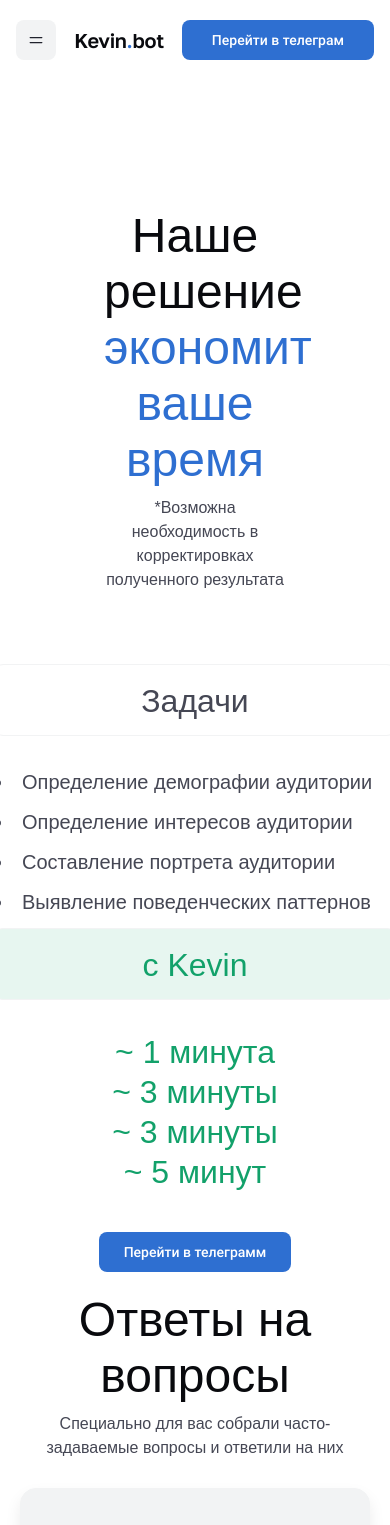
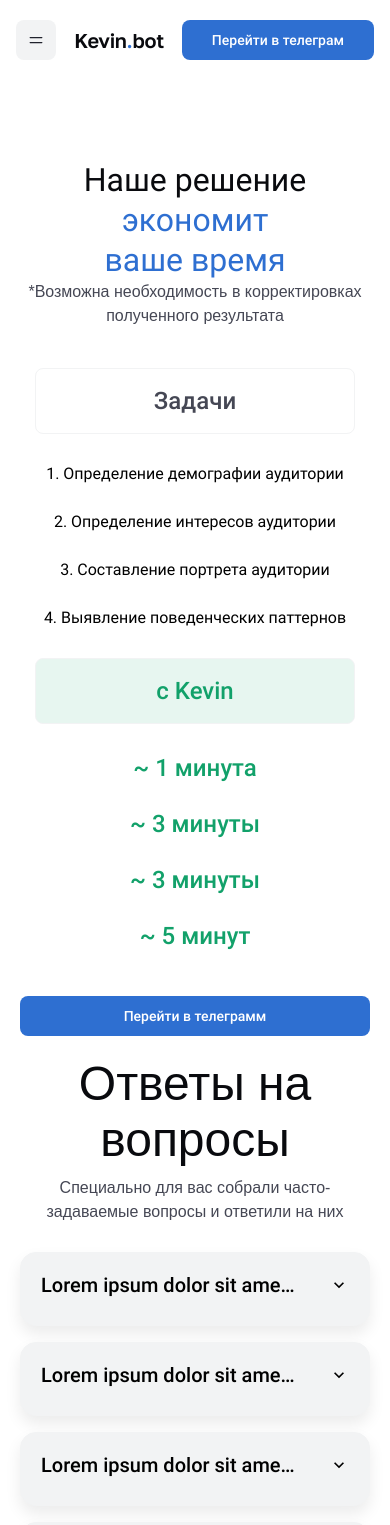
Before and after one commit to n1ckwhite/Kevin, a Next.js app: page / in a window 390 px wide. Shown: the top 1525 px of the page. Built offline with nearby package versions, Linux system fonts and the light colour scheme.

Commit message:
refact(Faq): Правка

```diff
--- a/src/app/assets/styles/_variables_typography.css
+++ b/src/app/assets/styles/_variables_typography.css
@@ -5,7 +5,7 @@
     --typography-h1-semi-bold-mobile: normal 500 40px / 48px "Roboto", sans-serif;
 
     --typography-h2-semi-bold-desktop: normal 500 48px / 56px "Roboto", sans-serif;
-    --typography-h2-semi-bold-mobile: normal 500 32px / 40px "Roboto", sans-serif;
+    --typography-h2-semi-bold-mobile: normal 400 32px / 40px "Roboto", sans-serif;
 
     --typography-h3-semi-bold-desktop: normal 500 32px / 40px "Roboto", sans-serif;
     --typography-h3-semi-bold-mobile: normal 500 24px / 32px "Roboto", sans-serif;
--- a/src/app/components/Faq/components/Accordion/Accordion.module.css
+++ b/src/app/components/Faq/components/Accordion/Accordion.module.css
@@ -10,7 +10,7 @@
   width: clamp(96px, 608px, 608px);
   padding: 32px;
   border-radius: 16px;
-  box-shadow: 0px 8px 16px 0px #090A0E14;
+  box-shadow: 0 8px 16px 0 #090A0E14;
   border: 1px solid #F2F3F4;
   transition: .2s;
 }
@@ -22,8 +22,7 @@
   width: clamp(320px, 608px, 608px);
   padding: 32px;
   border-radius: 16px;
-  box-shadow: 0px 4px 8px 0px #090A0E0A;
-  box-shadow: 0px 8px 16px 0px #090A0E14;
+  box-shadow: 0 8px 16px 0 #090A0E14;
   border: 1px solid #F2F3F4;
 }
 
@@ -38,10 +37,17 @@
   font-size: 20px;
   font-weight: 400;
   line-height: 28px;
-  letter-spacing: 0em;
+  letter-spacing: 0;
   text-align: left;
   max-height: 0;
   transition: .2s;
+  overflow: hidden;
+}
+
+.card__title_text {
+  max-width: 544px;
+  text-overflow: ellipsis;
+  white-space: nowrap;
   overflow: hidden;
 }
 
@@ -63,7 +69,7 @@
 
 
 
-@media screen and (max-width: 360px) {
+@media screen and (max-width: 770px) {
   .card__default{
     padding: 20px;
   }
--- a/src/app/components/Faq/components/Accordion/Accordion.tsx
+++ b/src/app/components/Faq/components/Accordion/Accordion.tsx
@@ -1,23 +1,25 @@
-"use client";
+"use client"
 
-import { FC, useState } from "react";
+import { FC, useState } from "react"
+import cn from "classnames"
 
-import { Icon } from "@/app/components/Icon";
+import { Icon } from "@/app/components/Icon"
 
-import s from "./Accordion.module.css";
-import cn from "classnames";
+import s from "./Accordion.module.css"
+
 interface IAccordion {
   title: string;
   text: string;
 }
 
 export const Accordion: FC<IAccordion> = ({ title, text }) => {
-  const [isActive, setIsActive] = useState(false);
+  const [isActive, setIsActive] = useState(false)
+
   return (
-    <button onClick={() => setIsActive(!isActive)} className={s.section}>
+    <button className={s.section} onClick={() => setIsActive(!isActive)}>
       <div className={cn(s.card, !isActive && s.card__default)}>
         <div className={s.title__card}>
-          <p>{title}</p>
+          <p className={s.card__title_text}>{text}</p>
           <div className={cn(s.card__icon, isActive && s.card__icon_active)}>
             <Icon name="chevron_down" />
           </div>
@@ -27,5 +29,5 @@
         </p>
       </div>
     </button>
-  );
-};
+  )
+}
--- a/src/app/components/Times/Times.module.css
+++ b/src/app/components/Times/Times.module.css
@@ -6,38 +6,36 @@
   max-width: 1440px;
   min-width: 320px;
   padding: 128px 104px 0;
-  gap: 8px;
 }
 
-.task{
+.task {
   display: flex;
   justify-content: center;
   align-items: center;
   align-content: center;
-
   margin-top: 64px;
   gap: 16px;
+  box-sizing: border-box;
 }
 
 .btn {
-  display: flex;
-  justify-content: center;
   margin-top: 48px;
-  width: 100%;
 }
 
+@media screen and (max-width: 1280px) {
+  .task{
+    flex-direction: column;
+  }
+}
 
-@media (max-width:360px) {
-.container{
-  padding: 80px 20px 0;
-}
+@media screen and (max-width: 770px) {
+  .container {
+    padding: 80px 20px 0;
+  }
+  .btn {
+    margin-top: 32px;
+  }
   .task{
     margin-top: 40px;
   }
 }
-
-@media screen and (max-width: 1280px) {
-  .task{
-    flex-wrap: wrap;
-  }
-}
--- a/src/app/components/Times/components/HeaderTask/HeaderTask.module.css
+++ b/src/app/components/Times/components/HeaderTask/HeaderTask.module.css
@@ -1,21 +1,17 @@
-.btn{
+.btn {
   width: 400px;
   max-height: 72px;
   padding: 16px 0;
   border-radius: 8px;
   background: #FFFFFF;
   border: 1px solid #F2F3F4;
-  font-size: 32px;
-  font-weight: 500;
-  line-height: 40px;
-  letter-spacing: 0em;
+  font: var(--typography-h3-semi-bold-desktop);
   text-align: center;
   color: #454754;
-  letter-spacing: 0em;
 }
 
 .gray__back__btn{
-  background: #F2F3F4;
+  background: var(--gradation-surface-secondary-color);
 }
 
 .green__back__btn{
@@ -23,11 +19,9 @@
   color:  #12A16A;
 }
 
-@media screen and (max-width: 360px) {
+@media screen and (max-width: 770px) {
   .btn{
-    font-size: 24px;
-    width: 320px;
-    line-height: 32px;
-    padding: 12px 0;
+    width: 100%;
+    font: var(--typography-h3-semi-bold-mobile);
   }
 }
--- a/src/app/components/Times/components/Task/Task.module.css
+++ b/src/app/components/Times/components/Task/Task.module.css
@@ -4,10 +4,7 @@
   max-width: 400px;
   min-width: 320px;
   max-height: 376px;
-  font-size: 32px;
-  font-weight: 500;
-  line-height: 40px;
-  letter-spacing: 0;
+  font: var(--typography-h3-semi-bold-desktop);
   text-align: center;
   gap: 16px;
 }
@@ -17,19 +14,18 @@
   flex-direction: column;
   justify-content: center;
   align-items: center;
-  color: #454754;
 }
-.ul > li{
-  width: 100%;
-  height: 40px;
+.card__li {
   padding: 16px 0;
+  box-sizing: border-box;
+  list-style: inside;
+  text-align: left;
 }
-
-.green__back__text{
+.green__back__text {
   color:  #12A16A;
 }
 
-.small__size__task{
+.small__size__task {
   font-size: 20px;
   font-weight: 400;
   line-height: 28px;
@@ -37,35 +33,27 @@
   text-align: center;
 }
 
-.small__size__task > li{
+.small__size__task > .card__li {
   list-style: inside;
   text-align: left;
 }
 
-@media screen and (max-width:360px) {
-  .card{
+@media screen and (max-width:770px) {
+  .mobile {
+    display: none;
+  }
+  .card__li {
+    list-style: none;
+    padding: 12px 0;
+  }
+  .card {
     width: 320px;
     font-size: 24px;
     line-height: 32px;
   }
-  .mobile{
-  display: none;
-  }
-  .ul > li{
-    width: 100%;
-    height: 24px;
-    padding: 16px 0;
-  }
-  .small__size__task > li{
+  .small__size__task > .card__li{
     text-align: center;
     list-style: decimal inside;
-    font-size: 16px;
-    font-weight: 400;
-    line-height: 24px;
+    font: var(--typography-big-text-regular);
   }
 }
-@media screen and (max-width:770px) {
-  .mobile{
-  display: none;
-  }
-}
--- a/src/app/components/Times/components/Task/Task.tsx
+++ b/src/app/components/Times/components/Task/Task.tsx
@@ -39,7 +39,7 @@
       )}
       >
         {book.map((txt) => (
-          <li key={txt.id}>{txt.text}</li>
+          <li className={s.card__li} key={txt.id}>{txt.text}</li>
         ))}
       </ul>
     </div>
--- a/src/app/components/Times/components/Title/Title.module.css
+++ b/src/app/components/Times/components/Title/Title.module.css
@@ -2,7 +2,7 @@
   font-size: 48px;
   font-weight: 500;
   line-height: 56px;
-  letter-spacing: 0em;
+  letter-spacing: 0;
   text-align: center;
   color: #090A0E;
 }
@@ -12,8 +12,21 @@
   font-size: 48px;
   font-weight: 500;
   line-height: 56px;
-  letter-spacing: 0em;
+  letter-spacing: 0;
   text-align: center;
+}
+
+@media screen and (max-width: 770px) {
+  .text {
+    display: flex;
+    flex-direction: column;
+    align-items: center;
+    justify-content: center;
+    font: var(--typography-h2-semi-bold-mobile);
+  }
+  .colorText {
+    font: var(--typography-h2-semi-bold-mobile);
+  }
 }
 
 @media (max-width:360px) {
```
Also changed, not shown: src/app/components/Faq/Faq.tsx (+8 -7 lines), src/app/page.tsx (+7 -7 lines).
